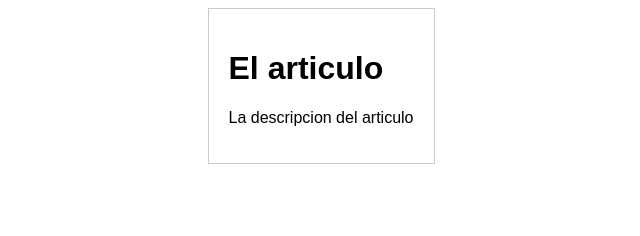
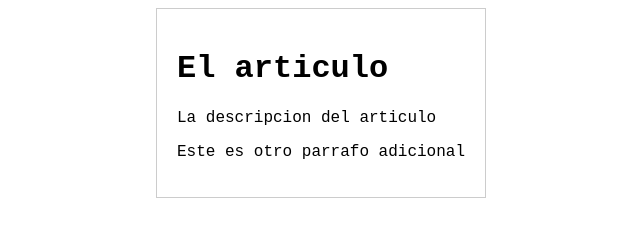
Before and after one commit to alexjar2211/curso-platzi, a plain HTML site: page index.html in a window 1280 px wide. Shown: the whole page, without its empty margins (319-959 px from the left). Drawn offline with Linux system fonts and the light colour scheme.

Commit message:
Agregado el contenido adicional

```diff
--- a/css/estilos.css
+++ b/css/estilos.css
@@ -1,5 +1,5 @@
 body{
-   font-family: 'Arial';
+   font-family: 'Courier New', Courier, monospace;
 }
 
 div{
--- a/index.html
+++ b/index.html
@@ -11,6 +11,7 @@
    <div>
       <h1>El articulo</h1>
       <p>La descripcion del articulo</p>
+      <p>Este es otro parrafo adicional</p>
    </div>
 </body>
 </html>
```
